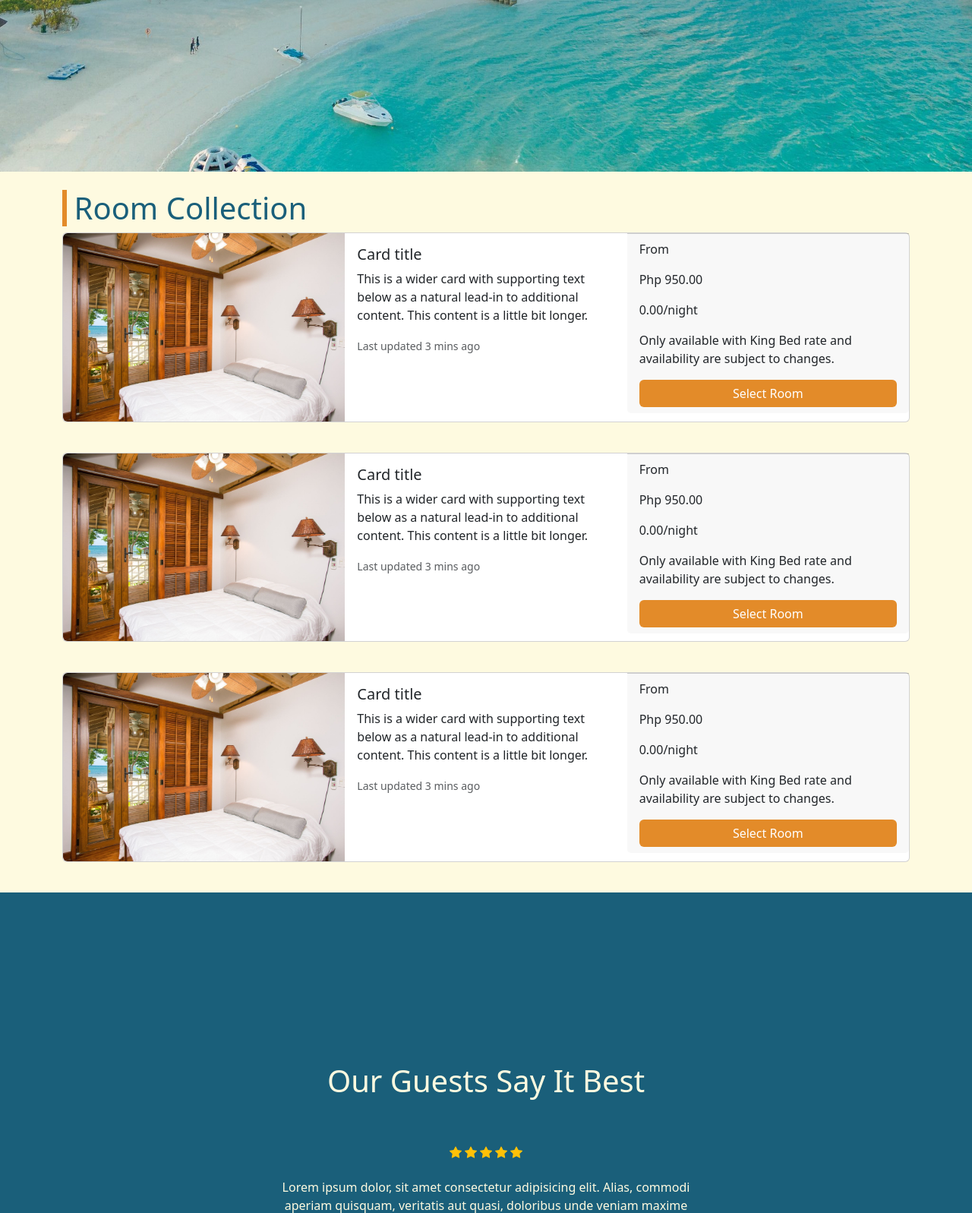
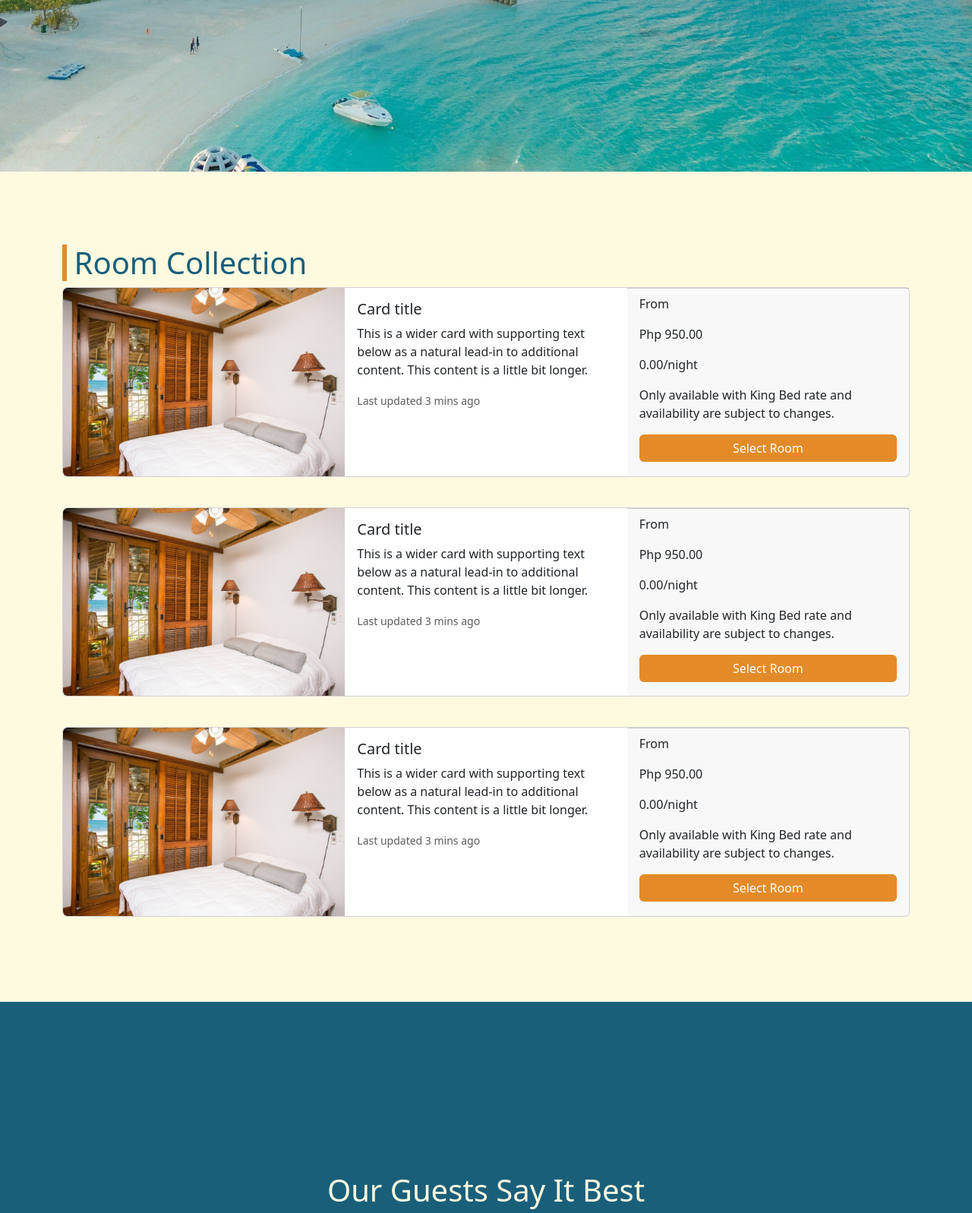
Before and after one commit to jasperayawan/MP3, a PHP site: page /MP3/client/yourStay.php in a window 1280 px wide. Shown: the part 574-2171 px from the top of the page at 76% size. Run offline with PHP 8.4, Linux system fonts and the light colour scheme; data that the repository does not hold is empty.

Commit message:
update padding

```diff
--- a/client/yourStay.php
+++ b/client/yourStay.php
@@ -30,8 +30,8 @@ require('../admin/essentials.php')
             </div>
         </section>
 
-        <section class="roomCollection py-4">
-            <div class="container">
+        <section class="roomCollection py-md-5">
+            <div class="container py-md-5">
                 <div class="roomCollection_content">
                     <div class="title">
                         <h1>Room Collection</h1>
@@ -197,7 +197,7 @@ require('../admin/essentials.php')
                                     </div>
                                 </div>
                                 <div class="col-md-4">
-                                    <div class="card-footer d-flex flex-column">
+                                    <div class="card-footer d-flex flex-column h-100">
                                         <p>From</p>
                                         <p>Php 950.00</p>
                                         <p>0.00/night</p>
@@ -223,7 +223,7 @@ require('../admin/essentials.php')
                                     </div>
                                 </div>
                                 <div class="col-md-4">
-                                    <div class="card-footer d-flex flex-column">
+                                    <div class="card-footer d-flex flex-column h-100">
                                         <p>From</p>
                                         <p>Php 950.00</p>
                                         <p>0.00/night</p>
@@ -249,7 +249,7 @@ require('../admin/essentials.php')
                                     </div>
                                 </div>
                                 <div class="col-md-4">
-                                    <div class="card-footer d-flex flex-column">
+                                    <div class="card-footer d-flex flex-column h-100">
                                         <p>From</p>
                                         <p>Php 950.00</p>
                                         <p>0.00/night</p>
```
